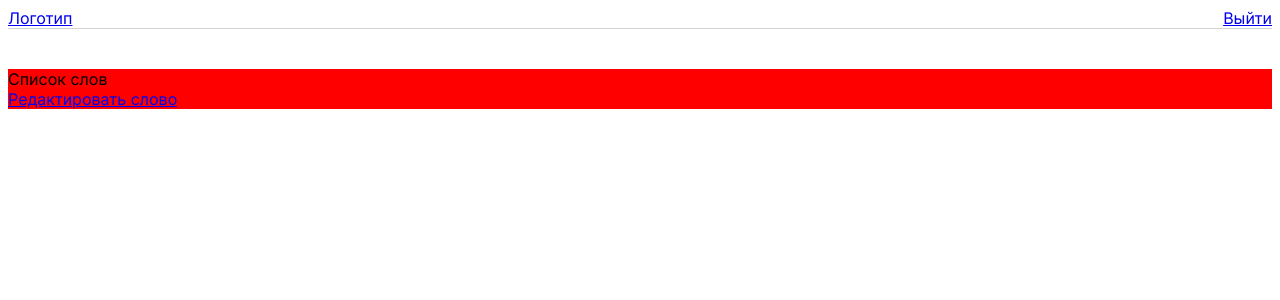
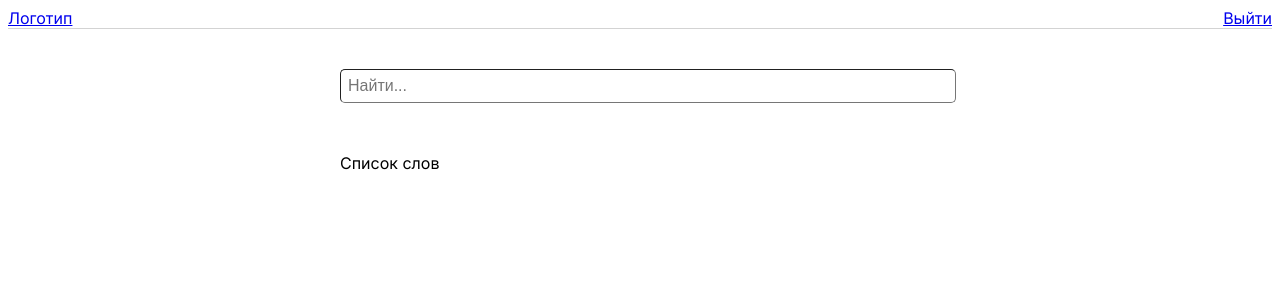
Before and after one commit to mialkin/dictionary-ui, a Next.js app: page /words in a window 1280 px wide. Shown: the top 300 px of the page. Built offline with nearby package versions, Linux system fonts and the light colour scheme.

Commit message:
Update layouts

```diff
--- a/src/app/words/layout.module.css
+++ b/src/app/(words)/words/layout.module.css
@@ -4,3 +4,8 @@
     border-bottom: 1px solid lightgray;
     margin-bottom: 40px;
 }
+
+.main {
+    width: 600px;
+    margin: 0 auto;
+}
--- /dev/null
+++ b/src/app/(words)/words/layout.tsx
@@ -0,0 +1,21 @@
+import React from "react";
+import Link from "next/link";
+import styles from './layout.module.css'
+
+export default function WordsLayout({ children, }: { children: React.ReactNode }) {
+    return <>
+        <div>
+            <div className={styles.header}>
+                <div>
+                    <Link href="/">Логотип</Link>
+                </div>
+                <div>
+                    <Link href="/logout">Выйти</Link>
+                </div>
+            </div>
+            <div className={styles.main}>
+                {children}
+            </div>
+        </div>
+    </>
+}
--- /dev/null
+++ b/src/app/(words)/words/page.module.css
@@ -0,0 +1,8 @@
+.searchbar input {
+    padding: 7px;
+    border-width: 1px;
+    border-radius: 5px;
+    width: 100%;
+    font-size: 16px;
+    margin-bottom: 50px;
+}
--- a/src/app/words/page.tsx
+++ b/src/app/(words)/words/page.tsx
@@ -1,7 +1,6 @@
 'use client'
 
 import styles from './page.module.css'
-import Link from "next/link";
 import React, { useEffect } from "react";
 
 export default function Words() {
@@ -18,10 +17,12 @@ export default function Words() {
 
     return (
         <main>
-            <div className={styles.word}>
-                Cписок слов
+            <div>
+                <div className={styles.searchbar}>
+                    <input placeholder="Найти..." />
+                </div>
                 <div>
-                    <Link href="/words/edit"> Редактировать слово </Link>
+                    Cписок слов
                 </div>
             </div>
         </main>
--- a/src/app/words/layout.tsx
+++ /dev/null
@@ -1,19 +0,0 @@
-import React from "react";
-import Link from "next/link";
-import styles from './layout.module.css'
-
-export default function WordsLayout({ children, }: { children: React.ReactNode }) {
-    return <>
-        <div className={styles.header}>
-            <div>
-                <Link href="/">Логотип</Link>
-            </div>
-            <div>
-                <Link href="/logout">Выйти</Link>
-            </div>
-        </div>
-        <div>
-            {children}
-        </div>
-    </>
-}
--- a/src/app/words/page.module.css
+++ /dev/null
@@ -1,3 +0,0 @@
-.word {
-  background-color: red;
-}
```
Also changed, not shown: src/app/(settings)/settings/layout.tsx (added, +9 -0 lines), src/app/(settings)/settings/page.tsx (added, +11 -0 lines), src/app/(words)/words/create/page.tsx (renamed from src/app/words/create/page.tsx), src/app/(words)/words/edit/page.tsx (renamed from src/app/words/edit/page.tsx).
